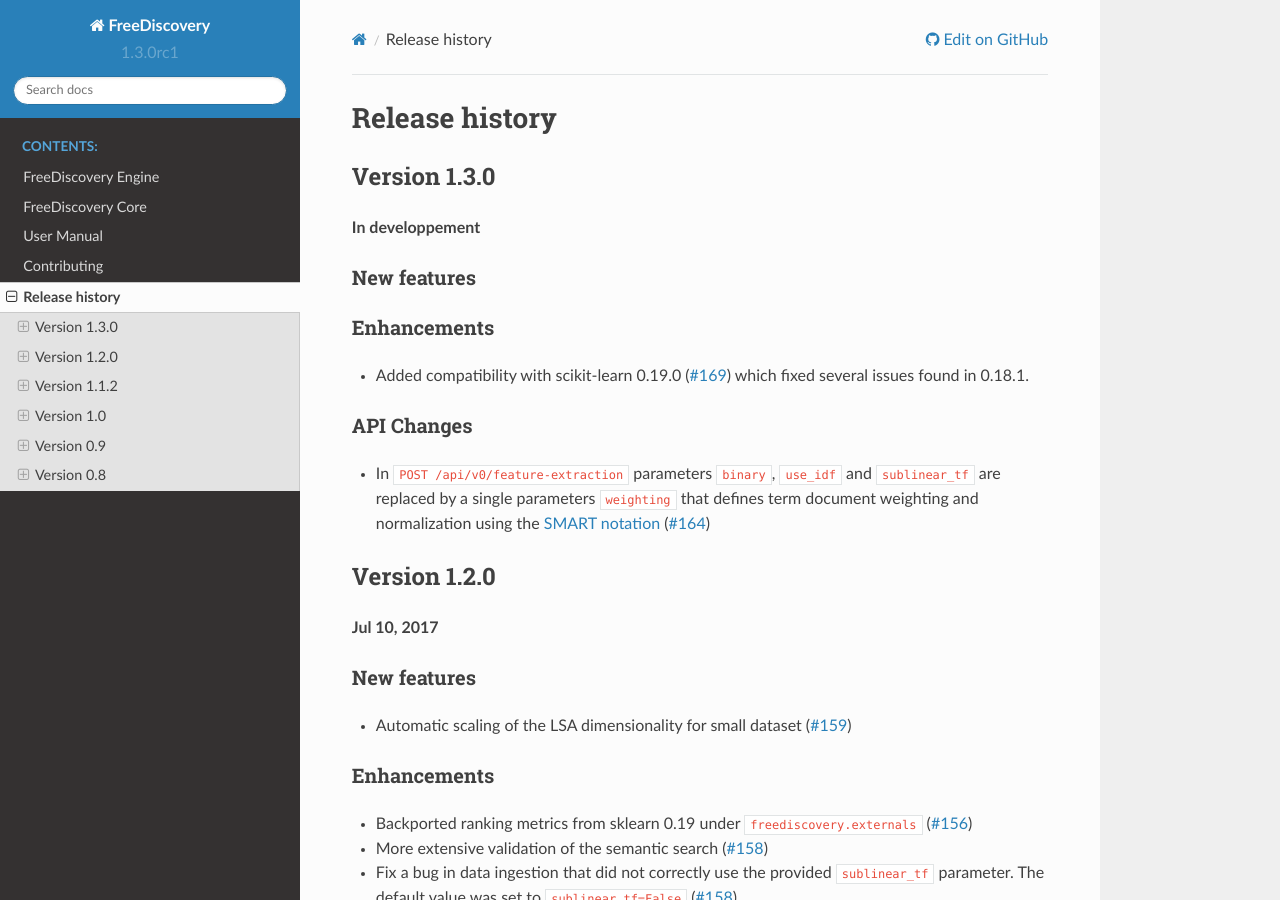
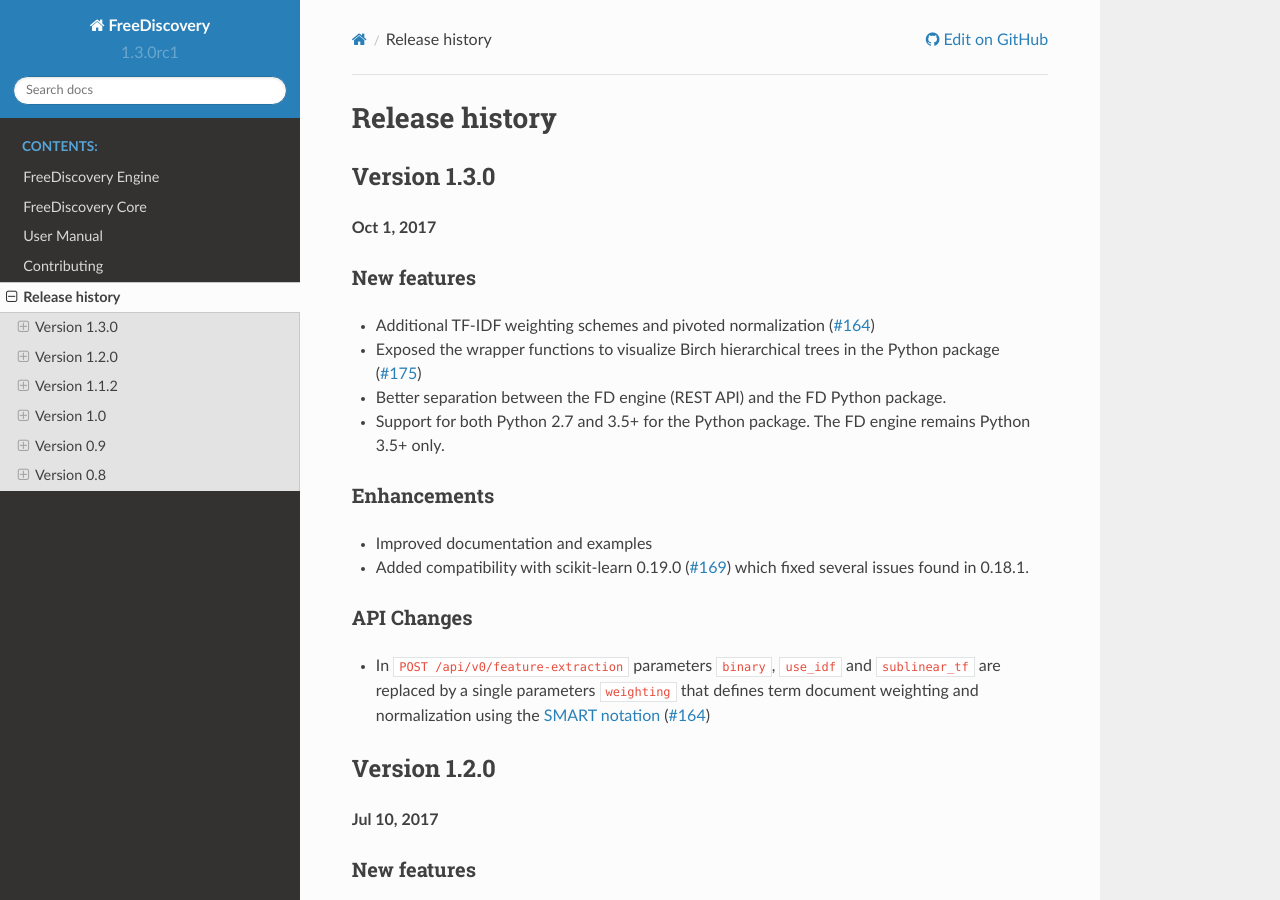
Before and after one commit to FreeDiscovery/FreeDiscovery, a Sphinx documentation site: the page built from doc/whats_new.md, in a window 1280 px wide and 900 px high. Built offline with Sphinx 7.4.7 and the Read the Docs theme 2.0.0, drawn with Linux system fonts in a browser that asks for light colours; pages that are not in the unit, such as notebooks, are missing from menus.

Commit message:
Added what's new section

```diff
--- a/circle.yml
+++ b/circle.yml
@@ -21,7 +21,6 @@
   # run sphinx to build the doc.
   override:
     - source build_tools/circle/install.sh
-    - source activate testenv && py.test -sv .
     - source activate testenv && freediscovery run -y --cache-dir ../freediscovery_shared:
         background: true
     - sleep 20
--- a/doc/whats_new.md
+++ b/doc/whats_new.md
@@ -2,13 +2,18 @@
 
 ## Version 1.3.0
 
-**In developpement**
+**Oct 1, 2017**
 
 ### New features
 
+ * Additional TF-IDF weighting schemes and pivoted normalization ([#164](https://github.com/FreeDiscovery/FreeDiscovery/pull/164/files))
+ * Exposed the wrapper functions to visualize Birch hierarchical trees in the Python package ([#175](https://github.com/FreeDiscovery/FreeDiscovery/pull/175))
+ * Better separation between the FD engine (REST API) and the FD Python package.
+ * Support for both Python 2.7 and 3.5+ for the Python package. The FD engine remains Python 3.5+ only.
 
 ### Enhancements
 
+ * Improved documentation and examples
  * Added compatibility with scikit-learn 0.19.0 ([#169](https://github.com/FreeDiscovery/FreeDiscovery/pull/169/files)) which fixed several issues found in 0.18.1.
 
 ### API Changes
```
Also changed, not shown: 4 other files.
